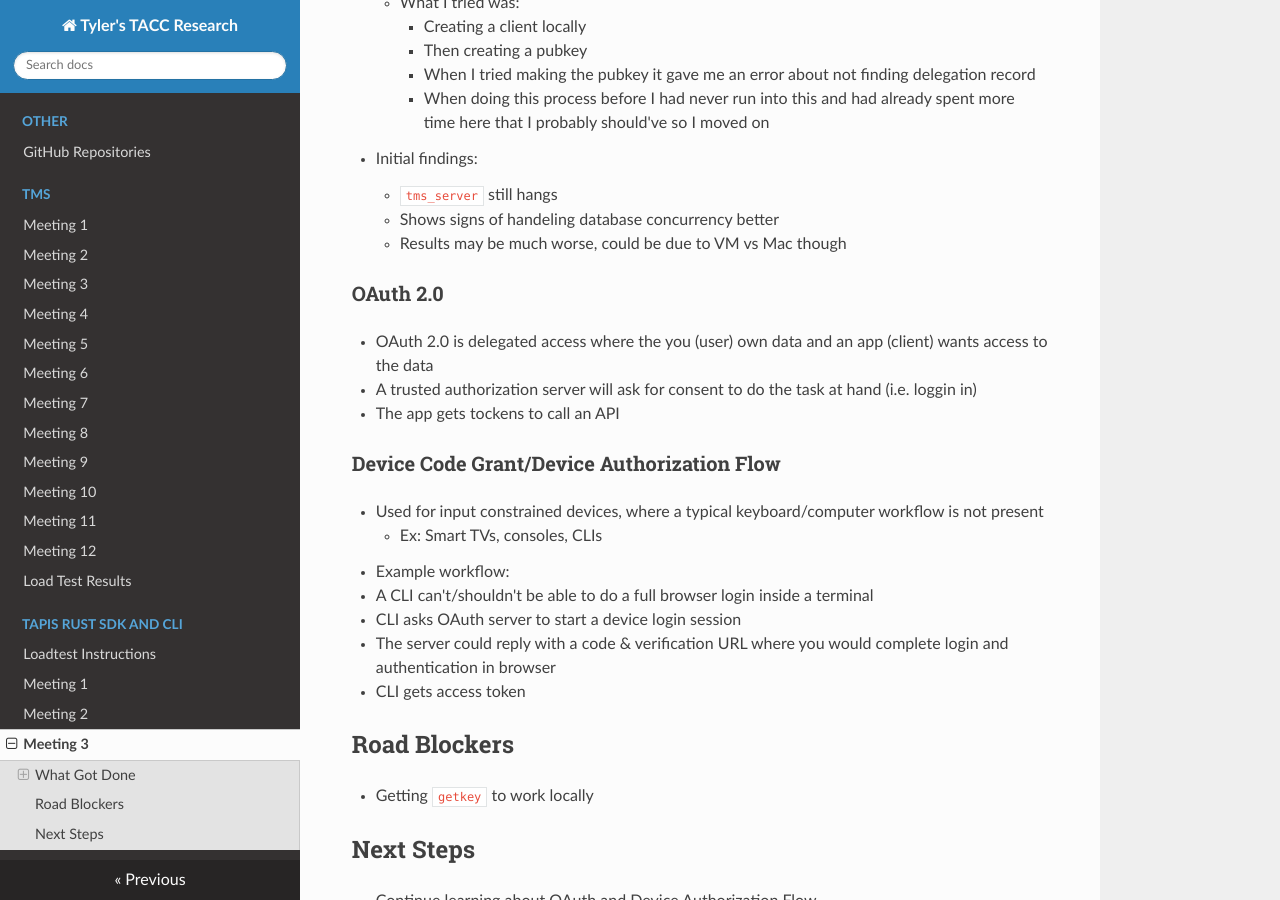
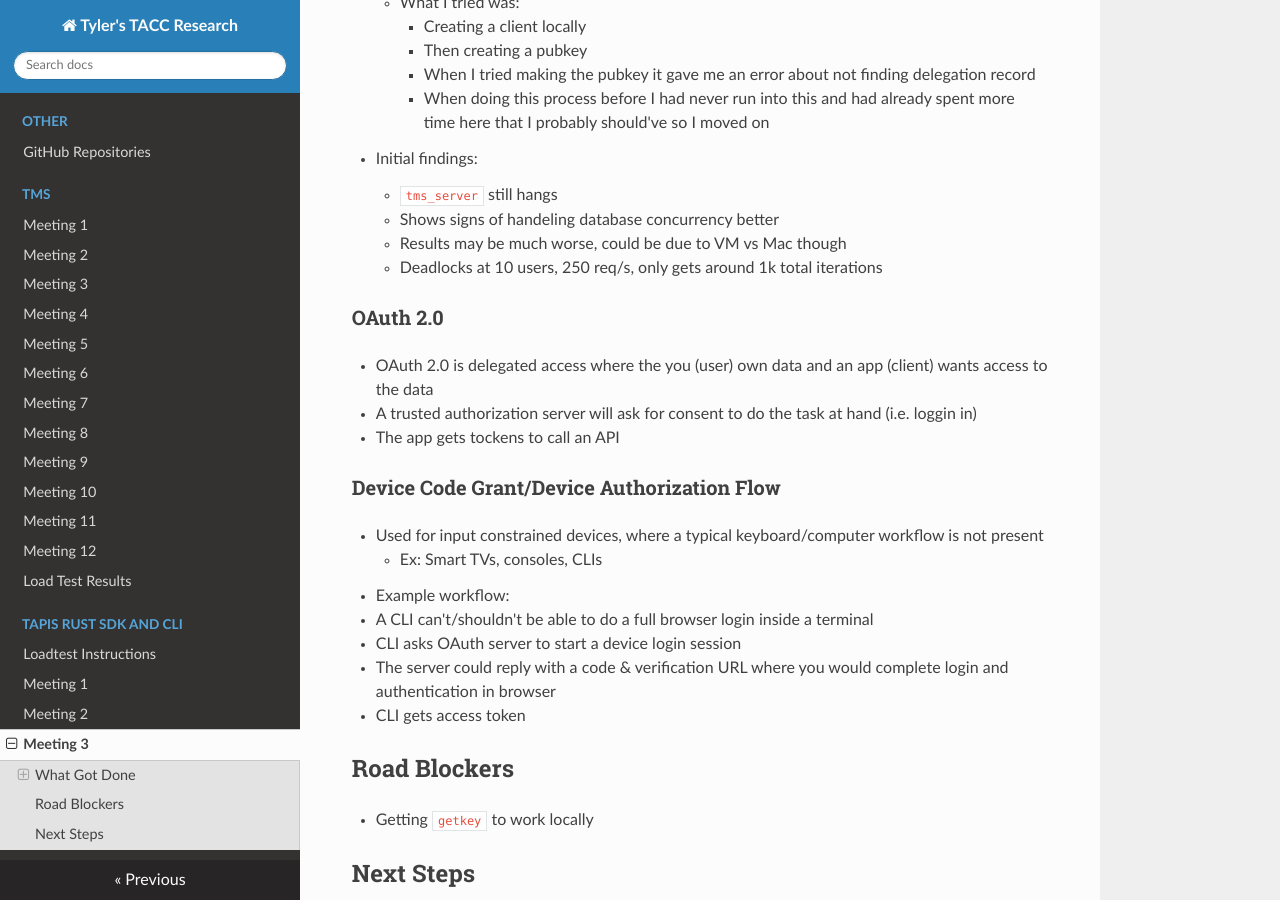
Before and after one commit to tyler0852/tylers-tacc-research, an MkDocs documentation site: the page built from docs/tapis/meeting-3.md, in a window 1280 px wide and 900 px high, scrolled down 860 px. Built offline with MkDocs 1.6.1, drawn with Linux system fonts in a browser that asks for light colours; nearby versions of some CDN libraries.

Commit message:
Document deadlocks at 10 users, 250 req/s
Added note about deadlocks occurring at high user load.

```diff
--- a/docs/tapis/meeting-3.md
+++ b/docs/tapis/meeting-3.md
@@ -43,6 +43,7 @@ export TMS_PUBKEY_USERID="1"
     - `tms_server` still hangs
     - Shows signs of handeling database concurrency better
     - Results may be much worse, could be due to VM vs Mac though
+    - Deadlocks at 10 users, 250 req/s, only gets around 1k total iterations
 
 ### OAuth 2.0
 
```
